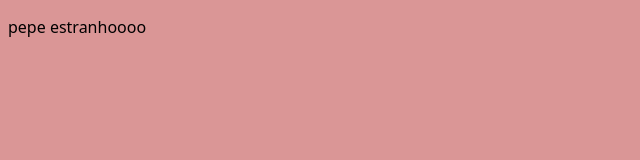
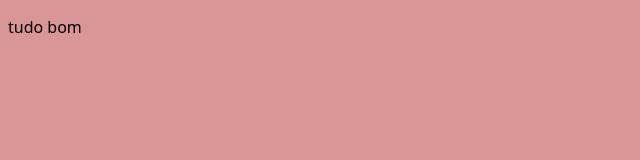
Before and after one commit to josepepe09/Trabalho-de-Front-Ending-copia, a plain HTML site: page pagina2.html in a window 1280 px wide. Shown: the full height of the page, 0-640 px from the left. Drawn offline with Linux system fonts and the light colour scheme.

Commit message:
Add files via upload

```diff
--- a/pagina2.html
+++ b/pagina2.html
@@ -7,6 +7,6 @@
     <link rel="stylesheet" href="style2.css">
 </head>
 <body>
-    <p>pepe estranhoooo</p>
+    <p>tudo bom</p>
 </body>
 </html>
```
Also changed, not shown: index.html (+2 -1 lines).
